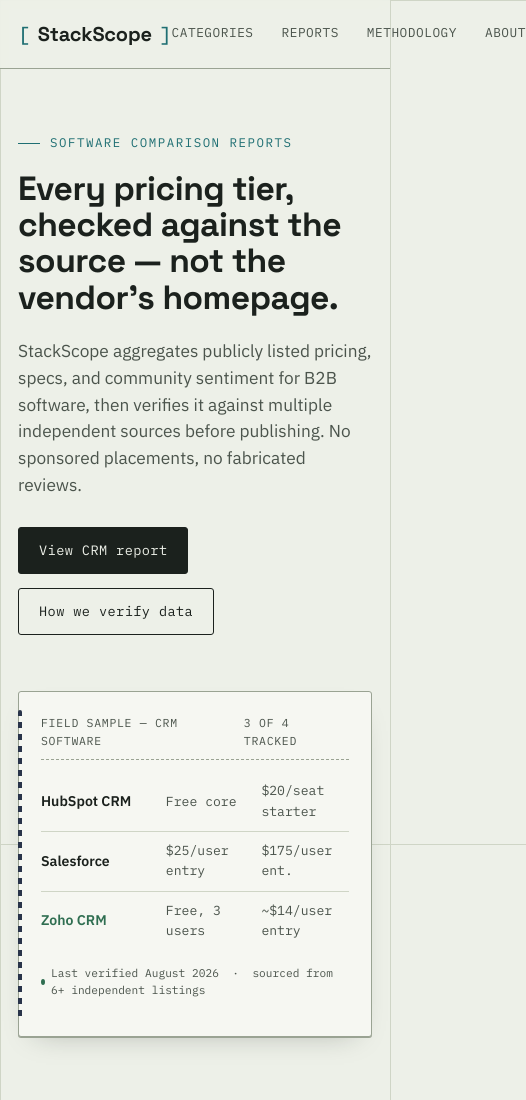
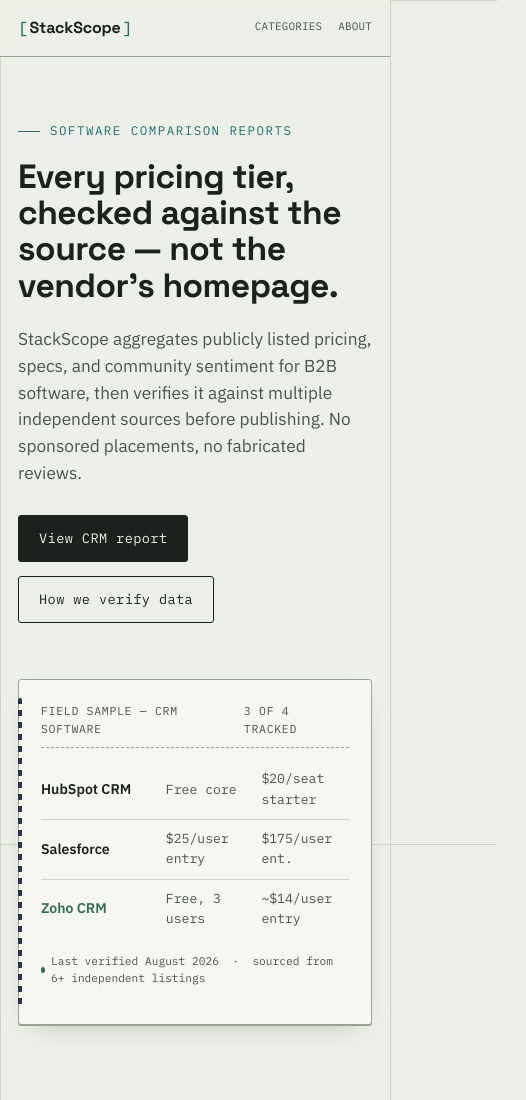
Before and after one commit to thatcodingman/stackscope, a plain HTML site: page index.html in a window 390 px wide. Shown: the top 1100 px of the page, 526 px wide, since content can reach past the window. Drawn offline with Linux system fonts and the light colour scheme.

Commit message:
Add favicon, fix mobile nav crowding

```diff
--- a/index.html
+++ b/index.html
@@ -10,6 +10,9 @@
 <meta property="og:description" content="Independent comparison reports for SaaS and B2B software, sourced from public data.">
 <meta property="og:type" content="website">
 <meta property="og:url" content="https://usestackscope.com/">
+<link rel="icon" href="favicon.svg" type="image/svg+xml">
+<link rel="icon" href="favicon.ico" sizes="any">
+<link rel="apple-touch-icon" href="apple-touch-icon.png">
 <link rel="stylesheet" href="stackscope-styles.css">
 </head>
 <body>
--- a/stackscope-styles.css
+++ b/stackscope-styles.css
@@ -78,7 +78,7 @@
   letter-spacing: -0.01em;
   color: var(--ink);
   text-decoration: none;
-  display: flex; align-items: center; gap: 8px;
+  display: flex; align-items: center; gap: 2px;
 }
 .logo .bracket { font-family: var(--font-mono); color: var(--teal); font-weight: 500; }
 .main-nav { display: flex; gap: 28px; align-items: center; }
@@ -369,4 +369,10 @@
   .wrap { padding: 0 18px; }
   .hero { padding: 52px 0 44px; }
   .foot-grid { flex-direction: column; }
+
+  .site-header .wrap { height: 56px; }
+  .logo { font-size: 1rem; }
+  .main-nav { gap: 16px; }
+  .main-nav a { font-size: 0.68rem; letter-spacing: 0.02em; }
+  .main-nav a:nth-child(2), .main-nav a:nth-child(3) { display: none; }
 }
```
Also changed, not shown: stackscope-about.html (+3 -0 lines), stackscope-contact.html (+3 -0 lines), stackscope-faq.html (+3 -0 lines), stackscope-privacy.html (+3 -0 lines), stackscope-terms.html (+3 -0 lines), apple-touch-icon.png (added), favicon.ico (added), favicon.svg (added).
